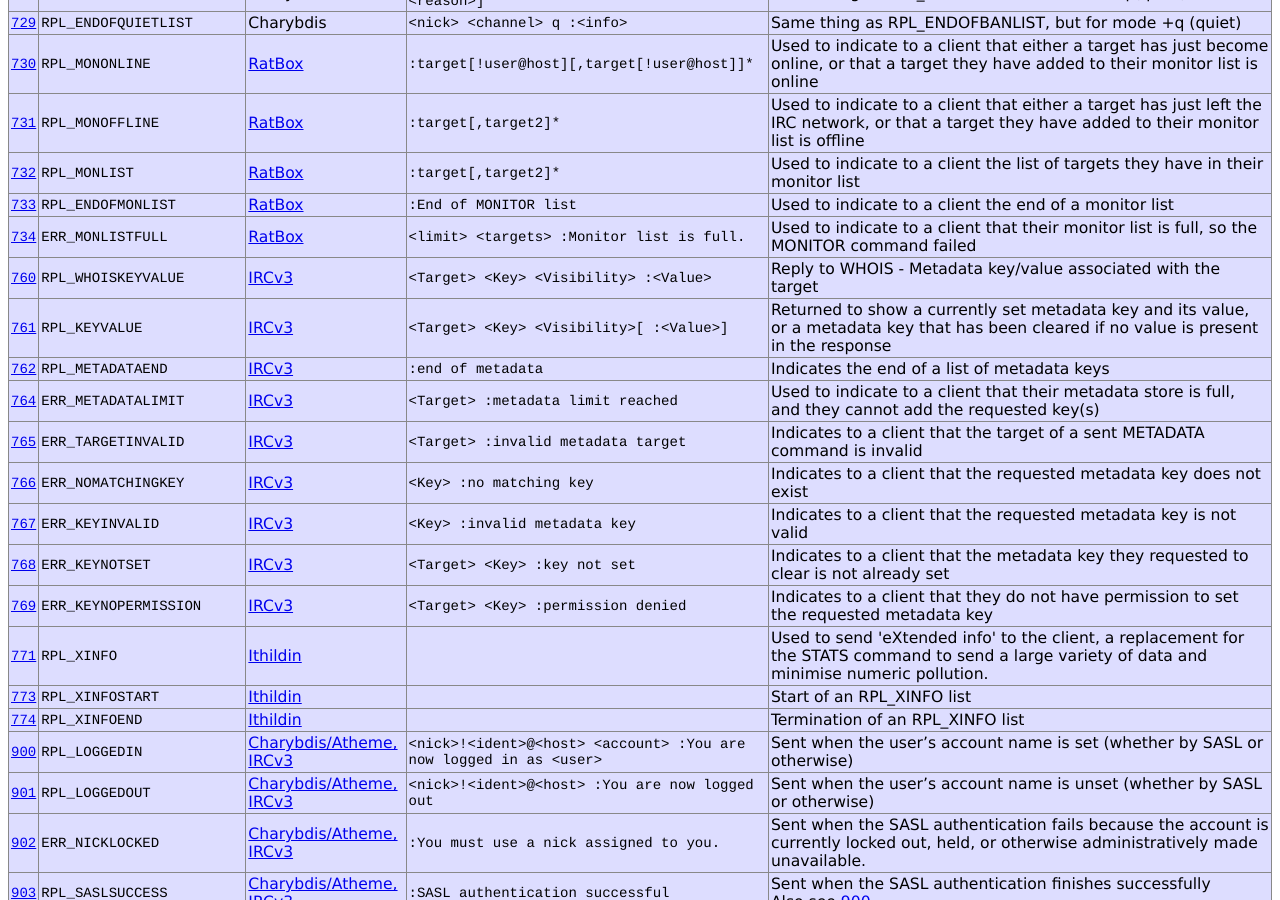
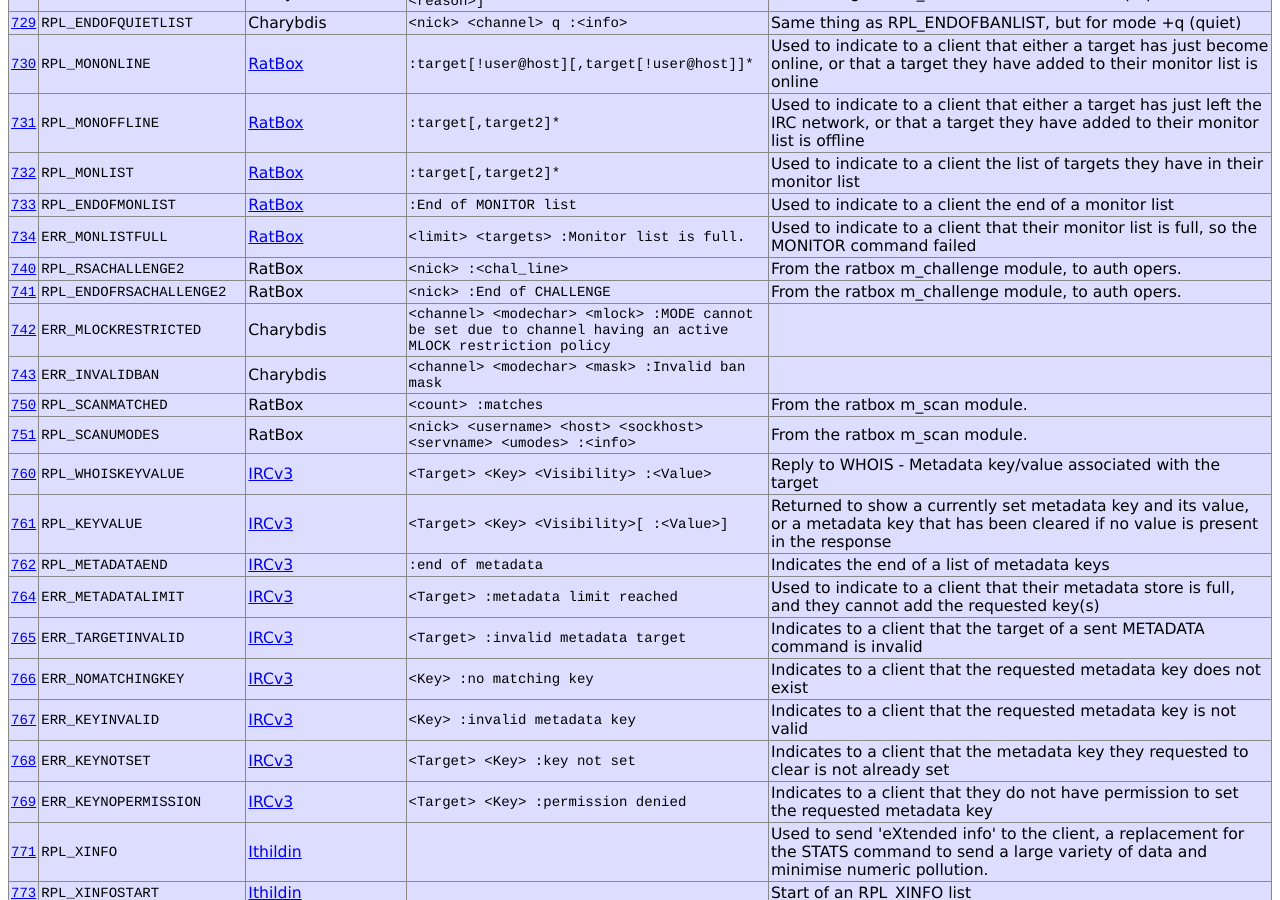
Before and after one commit to ircdocs/irc-defs, a Jekyll site: the page built from defs/ircnumerics.html, in a window 1280 px wide and 900 px high, scrolled down 15532 px. Built offline with Jekyll 4.4.1, drawn with Linux system fonts in a browser that asks for light colours.

Commit message:
ircnumerics: Add more charybdis numerics
740 RPL_RSACHALLENGE2
741 RPL_ENDOFRSACHALLENGE2
742 ERR_MLOCKRESTRICTED
743 ERR_INVALIDBAN
750 RPL_SCANMATCHED
751 RPL_SCANUMODES

```diff
--- a/_data/ircnumerics.yaml
+++ b/_data/ircnumerics.yaml
@@ -3663,6 +3663,50 @@ values:
             so the MONITOR command failed
 
     -
+        name: RPL_RSACHALLENGE2
+        numeric: "740"
+        origin: RatBox
+        format: "<nick> :<chal_line>"
+        comment: >
+            From the ratbox m_challenge module, to auth opers.
+
+    -
+        name: RPL_ENDOFRSACHALLENGE2
+        numeric: "741"
+        origin: RatBox
+        format: "<nick> :End of CHALLENGE"
+        comment: >
+            From the ratbox m_challenge module, to auth opers.
+
+    -
+        name: ERR_MLOCKRESTRICTED
+        numeric: "742"
+        origin: Charybdis
+        format: "<channel> <modechar> <mlock> :MODE cannot be set due to channel having an active MLOCK restriction policy"
+
+    -
+        name: ERR_INVALIDBAN
+        numeric: "743"
+        origin: Charybdis
+        format: "<channel> <modechar> <mask> :Invalid ban mask"
+
+    -
+        name: RPL_SCANMATCHED
+        numeric: "750"
+        origin: RatBox
+        format: "<count> :matches"
+        comment: >
+            From the ratbox m_scan module.
+
+    -
+        name: RPL_SCANUMODES
+        numeric: "751"
+        origin: RatBox
+        format: "<nick> <username> <host> <sockhost> <servname> <umodes> :<info>"
+        comment: >
+            From the ratbox m_scan module.
+
+    -
         name: RPL_WHOISKEYVALUE
         numeric: "760"
         origin: "IRCv3"
```
